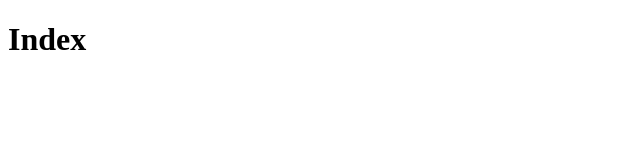
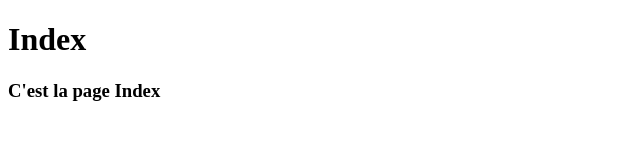
Before and after one commit to zackpathou/TP_team_github, a plain HTML site: page index.html in a window 1280 px wide. Shown: the whole page, without its empty margins (0-640 px from the left). Drawn offline with Linux system fonts and the light colour scheme.

Commit message:
3eme Commit

```diff
--- a/index.html
+++ b/index.html
@@ -7,6 +7,7 @@
 <body>
 <div>
   <h1>Index</h1>
+  <h3>C'est la page Index</h3>
 </div>
 
 </body>
```
